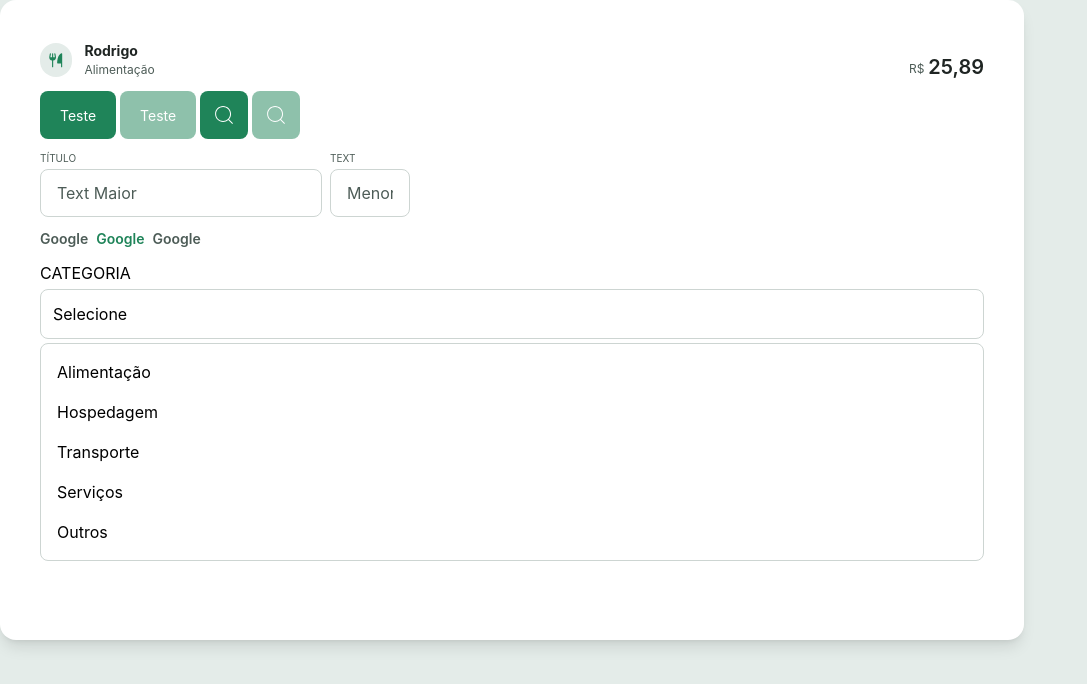
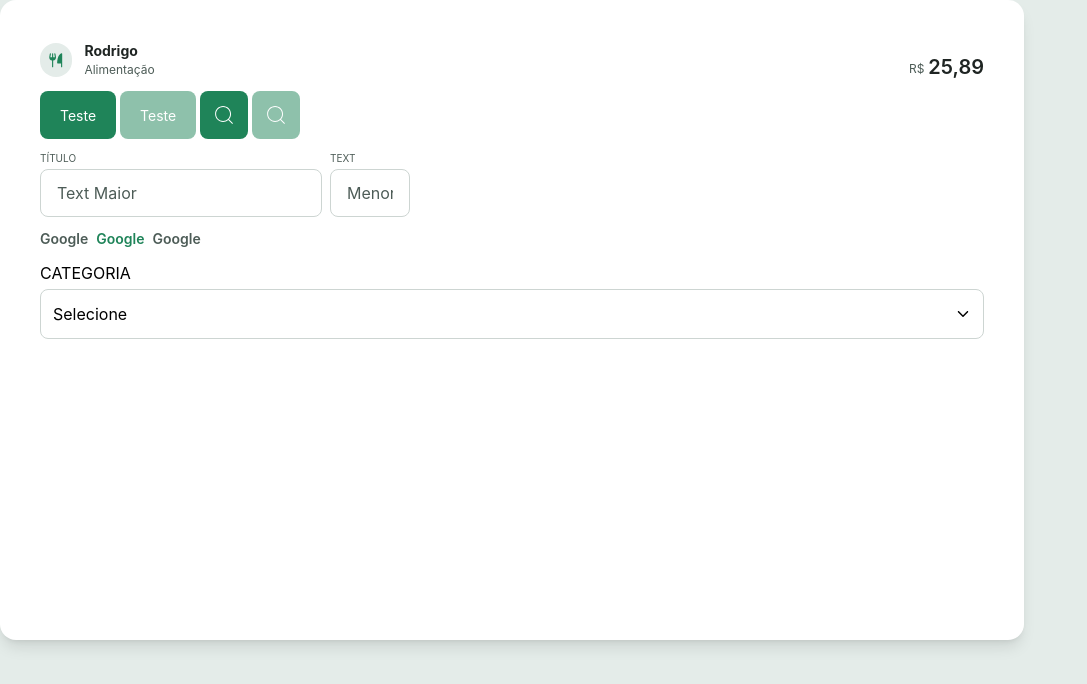
Before and after one commit to YasminFerrariDias/RefundSystem, a React (Vite) app: page / in a window 1280 px wide. Shown: the top 684 px of the page, without its empty margins (0-1087 px from the left). Built offline with nearby package versions, Linux system fonts and the light colour scheme.

Commit message:
FInalizado o componente Select

```diff
--- a/src/components/Select/Select.tsx
+++ b/src/components/Select/Select.tsx
@@ -1,19 +1,94 @@
+import { useState } from "react";
+import { useToggle } from "./hooks/useToggle";
+import { IoIosArrowDown, IoIosArrowUp } from "react-icons/io";
+
 export function Select() {
+  const { isOpen, close, toggle } = useToggle();
+  const [optionSelect, setOptionSelect] = useState("Selecione")
+
+  function handleSelected(name: string) {
+    setOptionSelect(name)
+    close()
+  }
+
   return (
     <div className="flex flex-col gap-1">
       <label htmlFor="">CATEGORIA</label>
-      <div className="bg-white border-gray-300 border rounded-lg p-3 gap-2 flex flex-col">
-        <span>Selecione</span>
+      <div
+        className="bg-white border-gray-300 border rounded-lg p-3 gap-2 flex flex-row justify-between"
+        onClick={toggle}
+      >
+        <span>{optionSelect}</span>
+        <span className="flex items-center">{isOpen ? <IoIosArrowUp /> : <IoIosArrowDown />}</span>
       </div>
-      <div className="bg-white border-gray-300 border rounded-lg p-3 gap-2 flex flex-col">
-        <div className="p-1 focus:bg-gray-100 focus:font-bold cursor-pointer rounded">
+      <div
+        className={`
+          bg-white border-gray-300 border rounded-lg p-3 gap-2 flex flex-col transition-all duration-100
+          ${isOpen ? 'opacity-100 translate-y-0 visible' : 'opacity-0 -translate-y-2 invisible'}
+        `}
+      >
+        <div
+          className={`
+              p-1 cursor-pointer rounded
+              ${optionSelect === 'Alimentação'
+              ? 'font-bold'
+              : 'font-normal'
+            }`
+          }
+          onClick={() => handleSelected("Alimentação")}
+        >
           <span>Alimentação</span>
         </div>
-        <div className="p-1"><span>Hospedagem</span></div>
-        <div className="p-1"><span>Transporte</span></div>
-        <div className="p-1"><span>Serviços</span></div>
-        <div className="p-1"><span>Outros</span></div>
+        <div
+          className={`
+              p-1 cursor-pointer rounded
+              ${optionSelect === 'Hospedagem'
+              ? 'font-bold'
+              : 'font-normal'
+            }`
+          }
+          onClick={() => handleSelected("Hospedagem")}
+        >
+          <span>Hospedagem</span>
+        </div>
+        <div
+          className={`
+              p-1 cursor-pointer rounded
+              ${optionSelect === 'Transporte'
+              ? 'font-bold'
+              : 'font-normal'
+            }`
+          }
+          onClick={() => handleSelected("Transporte")}
+        >
+          <span>Transporte</span>
+        </div>
+        <div
+          className={`
+              p-1 cursor-pointer rounded
+              ${optionSelect === 'Serviços'
+              ? 'font-bold'
+              : 'font-normal'
+            }`
+          }
+          onClick={() => handleSelected("Serviços")}
+        >
+          <span>Serviços</span>
+        </div>
+        <div
+          className={`
+              p-1 cursor-pointer rounded
+              ${optionSelect === 'Outros'
+              ? 'font-bold'
+              : 'font-normal'
+            }`
+          }
+          onClick={() => handleSelected("Outros")}
+        >
+          <span>Outros</span>
+        </div>
       </div>
+
     </div>
   )
 }
--- /dev/null
+++ b/src/components/Select/hooks/useToggle.tsx
@@ -0,0 +1,11 @@
+import { useState } from "react";
+
+export function useToggle(initialState = false) {
+  const [isOpen, setIsOpen] = useState(initialState);
+
+  const open = () => setIsOpen(true);
+  const close = () => setIsOpen(false);
+  const toggle = () => setIsOpen(prev => !prev);
+
+  return { isOpen, open, close, toggle}
+}
```
